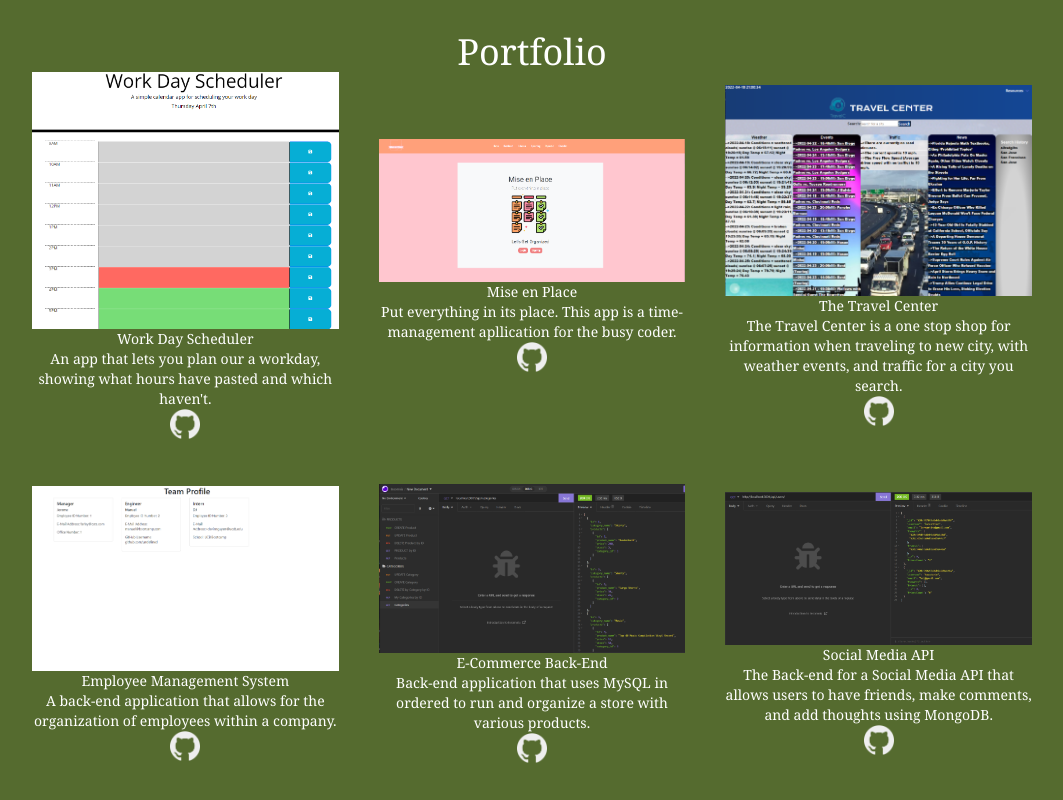
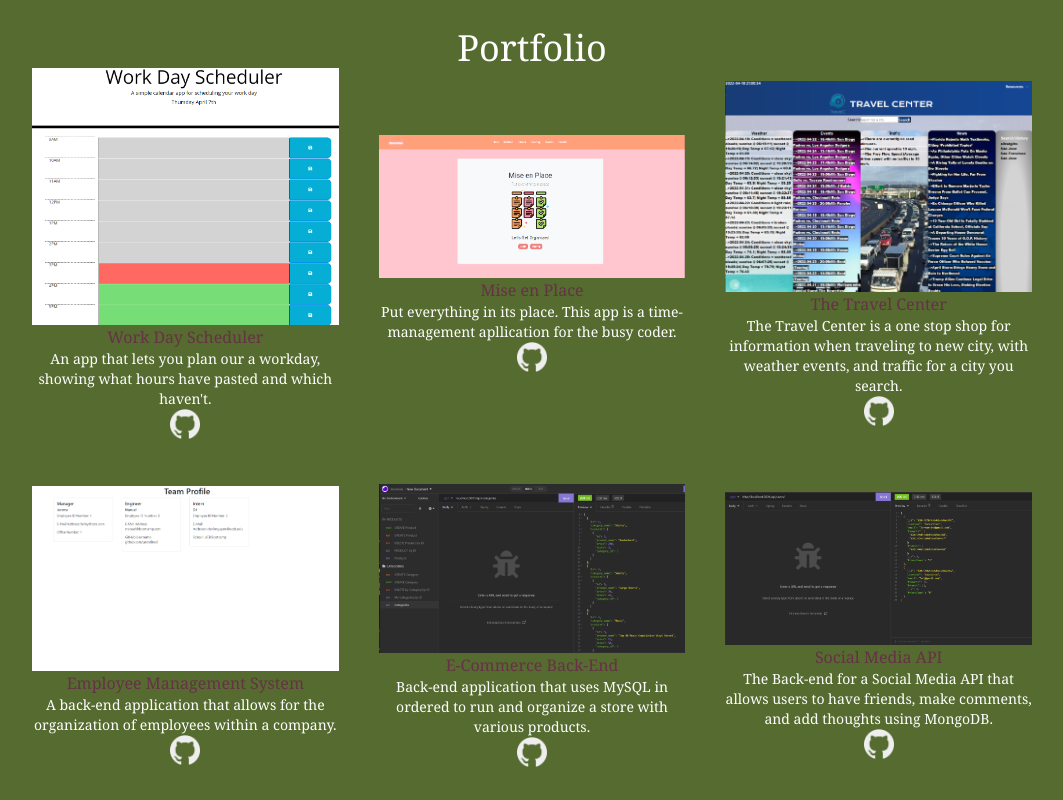
Before and after one commit to kuyadevin/react-portfolio, a React (Create React App) app in the folder react-portfolio/: page / in a window 1280 px wide. Shown: the part 800-1600 px from the top of the page, without its empty margins (108-1171 px from the left). Built offline with nearby package versions, Linux system fonts and the light colour scheme.

Commit message:
Make titles easier to read my chaning color and size

```diff
--- a/react-portfolio/src/components/Portfolio.js
+++ b/react-portfolio/src/components/Portfolio.js
@@ -12,12 +12,12 @@ function Portfolio() {
     <div className='w-full h-screen bg-[#556b2f]'>
       <div className='flex flex-col justify-center items-center w-full h-full text-white font-serif'>
         <h1 className='text-4xl'>Portfolio</h1>
-        <div className='max-w-[1000px] w-full grid grid-cols-3 gap-10 justify-center items-center text-center text-sm'>
+        <div className='max-w-[1000px] w-full grid grid-cols-2 sm:grid-cols-3 gap-10 justify-center items-center text-center text-sm'>
           <div>
             <a href='https://kuyadevin.github.io/Day-Planner/'>
               <img src={Workday} alt='Workday Scheduler' style={{ width: '500px' }} />
             </a>
-            <h5>Work Day Scheduler</h5>
+            <h5 className='text-[#673147] text-base'>Work Day Scheduler</h5>
             <p>An app that lets you plan our a workday, showing what hours have pasted and which haven't.</p>
             <a className="inline-block" href='https://github.com/kuyadevin/Day-Planner'>
               <img src={GitHub} alt='GitHub' style={{ width: '30px' }} />
@@ -27,7 +27,7 @@ function Portfolio() {
             <a href='https://mise-en-place-planner.herokuapp.com/'>
               <img src={MiseEnPlace} alt='Mise En Place' style={{ width: '500px' }} />
             </a>
-            <h5>Mise en Place</h5>
+            <h5 className='text-[#673147] text-base'>Mise en Place</h5>
             <p>Put everything in its place. This app is a time-management apllication for the busy coder.</p>
             <a className="inline-block" href='https://github.com/jvbridge/mise-en-place'>
               <img src={GitHub} alt='GitHub' style={{ width: '30px' }} />
@@ -37,7 +37,7 @@ function Portfolio() {
             <a href='https://kuyadevin.github.io/the-travel-center/'>
               <img src={TravelCenter} alt='Travel Center' style={{ width: '500px' }} />
             </a>
-            <h5>The Travel Center</h5>
+            <h5 className='text-[#673147] text-base'>The Travel Center</h5>
             <p>The Travel Center is a one stop shop for information when traveling to new city, with weather events, and traffic for a city you search.</p>
             <a className="inline-block" href='https://github.com/kuyadevin/the-travel-center'>
               <img src={GitHub} alt='GitHub' style={{ width: '30px' }} />
@@ -47,7 +47,7 @@ function Portfolio() {
             <a href='https://github.com/kuyadevin/employee-management-system'>
               <img src={EMS} alt='Employee Management System' style={{ width: '500px' }} />
             </a>
-            <h5>Employee Management System</h5>
+            <h5 className='text-[#673147] text-base'>Employee Management System</h5>
             <p>A back-end application that allows for the organization of employees within a company.</p>
             <a className="inline-block" href='https://github.com/kuyadevin/employee-management-system'>
               <img src={GitHub} alt='GitHub' style={{ width: '30px' }} />
@@ -57,7 +57,7 @@ function Portfolio() {
             <a href='https://github.com/kuyadevin/e-commerce-back-end'>
               <img src={ECommerce} alt='E-Commerce' style={{ width: '500px' }} />
             </a>
-            <h5>E-Commerce Back-End</h5>
+            <h5 className='text-[#673147] text-base'>E-Commerce Back-End</h5>
             <p>Back-end application that uses MySQL in ordered to run and organize a store with various products.</p>
             <a className="inline-block" href='https://github.com/kuyadevin/e-commerce-back-end'>
               <img src={GitHub} alt='GitHub' style={{ width: '30px' }} />
@@ -67,7 +67,7 @@ function Portfolio() {
             <a href='https://github.com/kuyadevin/social-media-api'>
               <img src={Social} alt='Social Media API' style={{ width: '500px' }} />
             </a>
-            <h5>Social Media API</h5>
+            <h5 className='text-[#673147] text-base'>Social Media API</h5>
             <p>The Back-end for a Social Media API that allows users to have friends, make comments, and add thoughts using MongoDB.</p>
             <a className="inline-block" href='https://github.com/kuyadevin/social-media-api'>
               <img src={GitHub} alt='GitHub' style={{ width: '30px' }} />
```
